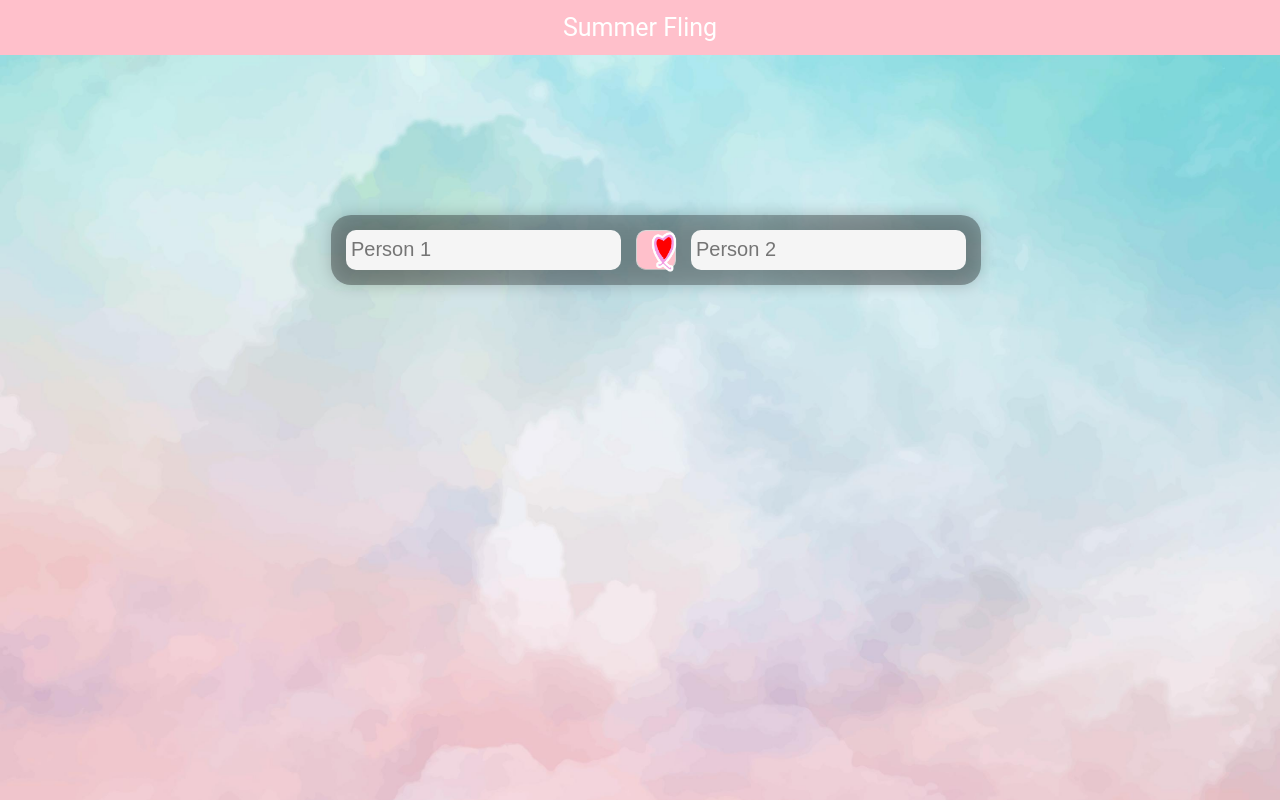
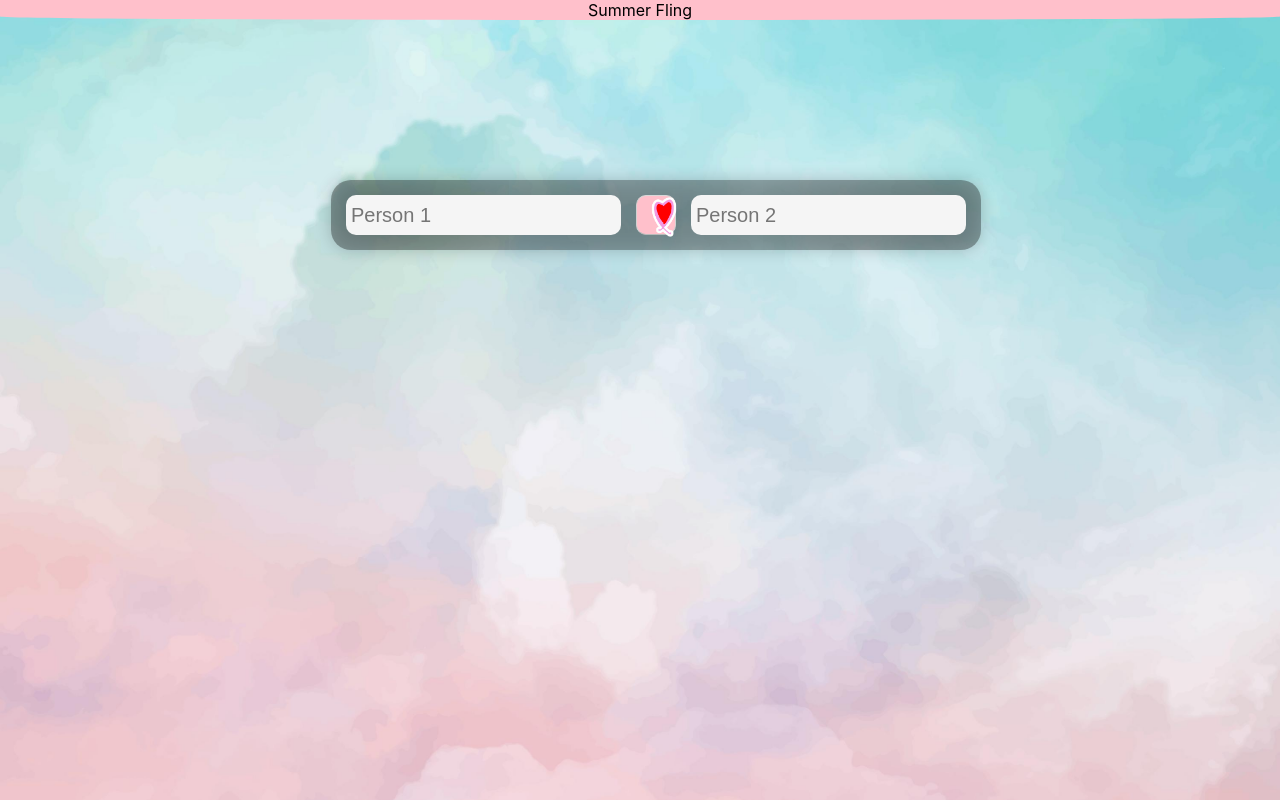
Before and after one commit to siddkhannaa/SummerThing, a React (Create React App) app: page / in a window 1280 px wide. Built offline with nearby package versions, Linux system fonts and the light colour scheme.

Commit message:
all changes

```diff
--- a/src/App.css
+++ b/src/App.css
@@ -114,7 +114,7 @@ input[type=text]:focus {
   background-color: white;
   cursor: pointer;
   border-radius: 8px;
-  font: 20px Roboto, serif;
+  font: 20px serif;
   float: right;
 }
 .form-style{
@@ -128,14 +128,35 @@ input[type=text]:focus {
   align-self: stretch;
   height: 40px;
   width: 40px;
-  justify-content: left;
 }
 
-.header {
+/* .header {
     overflow: hidden;
     background-color: pink;
     color: white;
     text-align: center;
     padding: 1%;
-    font: 25px Roboto, serif;
+    font: 25px serif;
+} */
+
+.header {
+	text-align: center;
+  background-color: pink;
+	width: 100%;
+	height: auto;
+	background-size: cover;
+	background-attachment: fixed;
+	position: relative;
+	overflow: hidden;
+	border-radius: 0 0 85% 85% / 30%;
 }
+
+.header-overlay{
+	width: 100%;
+	height: 100%;
+	padding: 50px;
+	color: #FFF;
+	text-shadow: 1px 1px 1px #333;
+  background-image: linear-gradient( 135deg, #9f05ff69 10%, #fd5e086b 100%);
+
+}
--- a/src/App.js
+++ b/src/App.js
@@ -5,9 +5,11 @@ import Form from './Form';
 class App extends Component {
   render () {
   return [
+    <header>
       <div className="header">
       Summer Fling
-      </div>,
+      </div>
+    </header>,
       <Form />
       ];
   }
```
